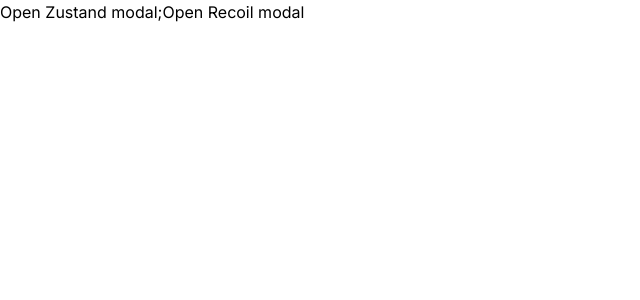
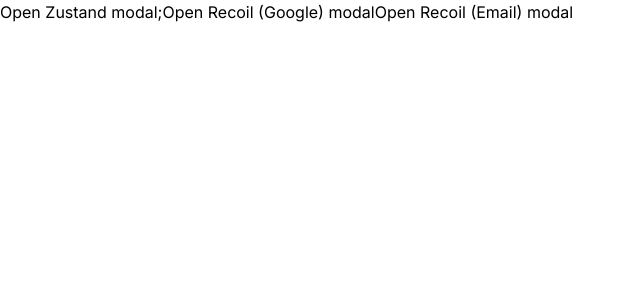
Before and after one commit to saul-atomrigs/declarative-global-modals, a Next.js app: page / in a window 1280 px wide. Shown: the top 300 px of the page, without its empty margins (0-640 px from the left). Built offline with nearby package versions, Linux system fonts and the light colour scheme.

Commit message:
feat: Multiple modals switcher for recoil modals

```diff
--- /dev/null
+++ b/app/components/Modals.tsx
@@ -0,0 +1,34 @@
+import React from 'react';
+import { useRecoilValue } from 'recoil';
+import RecoilModal from './RecoilModal';
+import { modalStore } from '../hooks/useModalRecoilStore';
+
+type Modals = {
+  [key: string]: JSX.Element;
+};
+
+type ModalKeys = {
+  [key: string]: boolean;
+};
+
+const Switch = ({ modals }: { modals: Modals }) => {
+  const modalKeys = useRecoilValue<ModalKeys>(modalStore);
+
+  const openedModal = Object.keys(modalKeys).find(
+    (key) => modalKeys[key] === true
+  ) as '구글가입' | '깃헙가입' | '회원가입';
+
+  return modals[openedModal] || null;
+};
+
+export default function Modals() {
+  return (
+    <Switch
+      modals={{
+        구글가입: <RecoilModal modalName='구글가입' />,
+        깃헙가입: <RecoilModal modalName='깃헙가입' />,
+        회원가입: <RecoilModal modalName='회원가입' />,
+      }}
+    />
+  );
+}
--- a/app/hooks/useModalRecoilStore.ts
+++ b/app/hooks/useModalRecoilStore.ts
@@ -2,7 +2,7 @@
 
 type ModalName = '회원가입' | '깃헙가입' | '구글가입';
 
-const modalStore = atom({
+export const modalStore = atom({
   key: 'modalStore',
   default: {
     회원가입: false,
--- a/app/page.tsx
+++ b/app/page.tsx
@@ -4,25 +4,40 @@
 import RecoilModal from './components/RecoilModal';
 import useModalZustandStore from './hooks/useModalZustandStore';
 import useModalRecoilStore from './hooks/useModalRecoilStore';
+import Modals from './components/Modals';
 
 export default function Home() {
+  // zustand
   const zustandModal = useModalZustandStore();
-  const recoilModal = useModalRecoilStore('구글가입');
 
   const onOpenZustandModalClick = () => {
     zustandModal.open('hello!');
   };
 
+  // recoil
+  const recoilModalGoogle = useModalRecoilStore('구글가입');
+  const recoilModalEmail = useModalRecoilStore('회원가입');
+
   const onOpenRecoilModalClick = () => {
-    recoilModal.open();
+    recoilModalGoogle.open();
+  };
+
+  const onOpenRecoilModalEmailClick = () => {
+    recoilModalEmail.open();
   };
 
   return (
     <>
       <Button onClick={onOpenZustandModalClick}>Open Zustand modal</Button>;
-      <Button onClick={onOpenRecoilModalClick}>Open Recoil modal</Button>
+      <Button onClick={onOpenRecoilModalClick}>
+        Open Recoil (Google) modal
+      </Button>
+      <Button onClick={onOpenRecoilModalEmailClick}>
+        Open Recoil (Email) modal
+      </Button>
       <ZustandModal />
-      <RecoilModal modalName='구글가입' />
+      {/* <RecoilModal modalName='구글가입' /> */}
+      <Modals /> {/* recoil modals switcher */}
     </>
   );
 }
```
